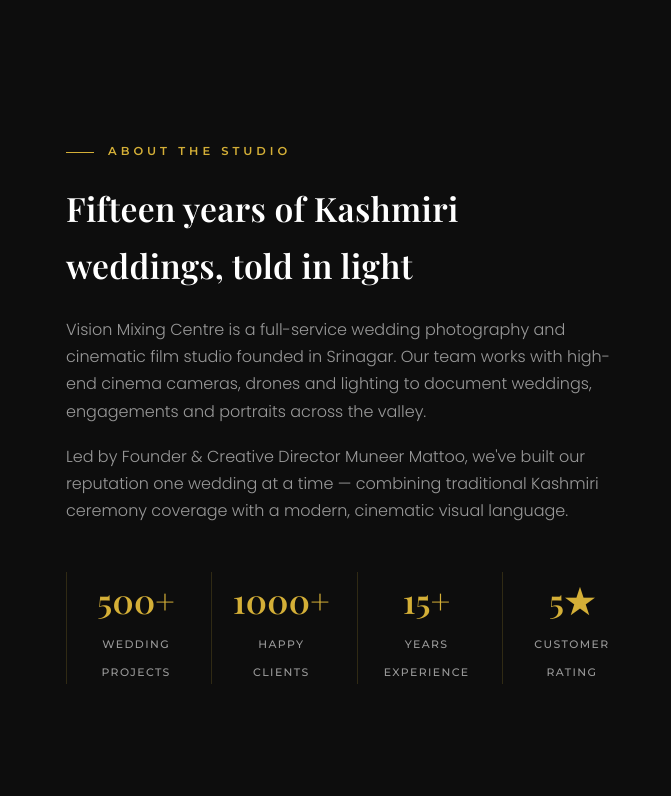
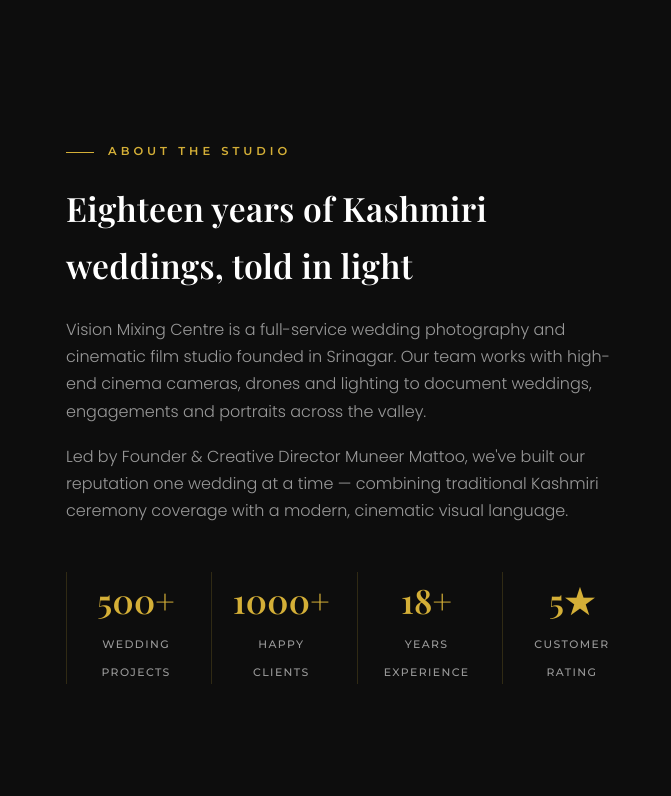
Before and after one commit to muneervision/vision-mixing-centre, a website: page index.html in a window 1280 px wide. Shown: the part 2223-3019 px from the top of the page, 609-1280 px from the left. Drawn offline with nearby package versions, Linux system fonts and the light colour scheme; no server answers; a web font is replaced by a local one.

Commit message:
Add files via upload

```diff
--- a/index.html
+++ b/index.html
@@ -469,13 +469,13 @@ footer{ border-top:1px solid var(--line); padding:70px 0 30px;}
       </div>
       <div class="about-copy">
         <span class="eyebrow">About the Studio</span>
-        <h2 style="margin:18px 0 22px; font-size:2.1rem;">Fifteen years of Kashmiri weddings, told in light</h2>
+        <h2 style="margin:18px 0 22px; font-size:2.1rem;">Eighteen years of Kashmiri weddings, told in light</h2>
         <p>Vision Mixing Centre is a full-service wedding photography and cinematic film studio founded in Srinagar. Our team works with high-end cinema cameras, drones and lighting to document weddings, engagements and portraits across the valley.</p>
         <p>Led by Founder &amp; Creative Director Muneer Mattoo, we've built our reputation one wedding at a time — combining traditional Kashmiri ceremony coverage with a modern, cinematic visual language.</p>
         <div class="counters">
           <div class="counter"><h3 data-count="500">0</h3><span>Wedding Projects</span></div>
           <div class="counter"><h3 data-count="1000">0</h3><span>Happy Clients</span></div>
-          <div class="counter"><h3 data-count="15">0</h3><span>Years Experience</span></div>
+          <div class="counter"><h3 data-count="18">0</h3><span>Years Experience</span></div>
           <div class="counter"><h3 data-count="5" data-star="true">0</h3><span>Customer Rating</span></div>
         </div>
       </div>
```
